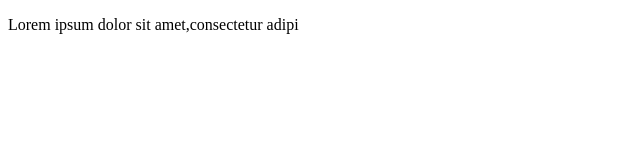
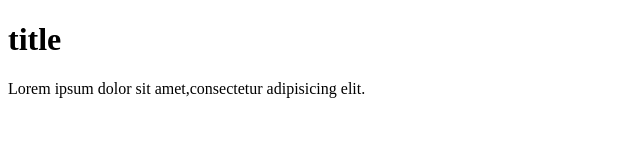
Before and after one commit to dpasan/gitplay, a plain HTML site: page index.html in a window 1280 px wide. Shown: the whole page, without its empty margins (0-640 px from the left). Drawn offline with Linux system fonts and the light colour scheme.

Commit message:
mod on index. created new subpages

```diff
--- a/index.html
+++ b/index.html
@@ -4,6 +4,7 @@
     <title>Gitplay</title>
     </head>
 <body>
-    <p>Lorem ipsum dolor sit amet,consectetur adipi</p>
+    <h1>title</h1>
+    <p>Lorem ipsum dolor sit amet,consectetur adipisicing elit.</p>
     </body>
 </html>
```
Also changed, not shown: contact.html (added), portfolio.html (added).
